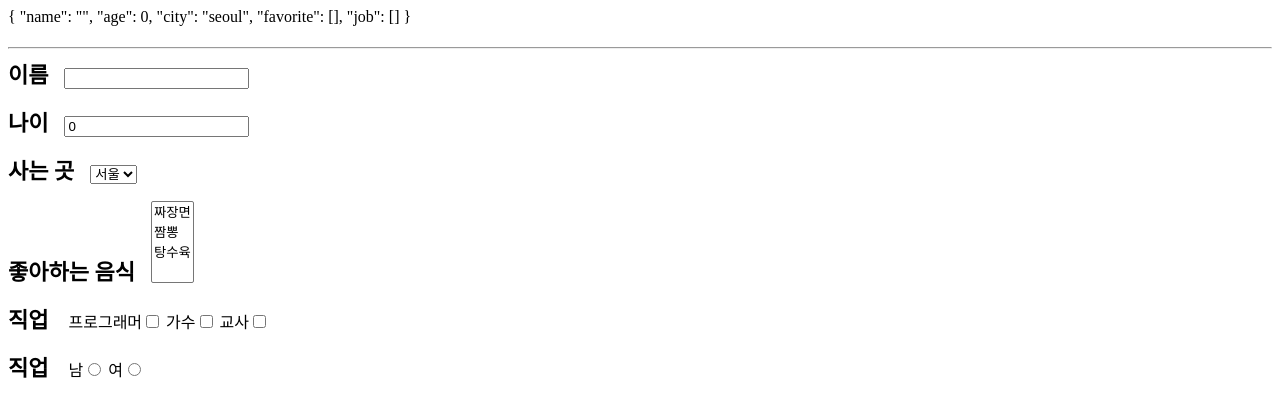
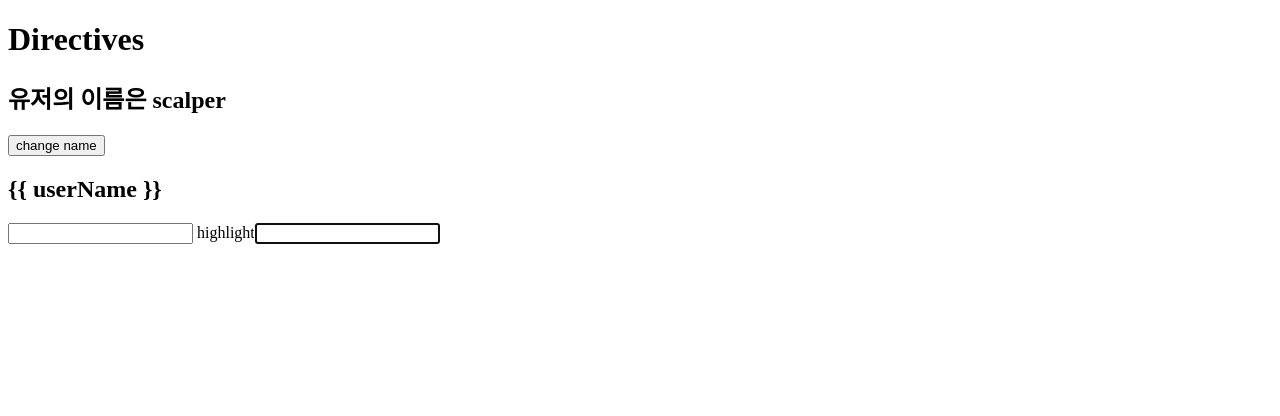
Before and after one commit to wangkodok/Vue-Study, a Vue app in the folder vue-intro/vue-practice/: page / in a window 1280 px wide. Shown: the top 416 px of the page. Built offline with nearby package versions, Linux system fonts and the light colour scheme.

Commit message:
chapter_35: directives

```diff
--- a/vue-intro/vue-practice/src/App.vue
+++ b/vue-intro/vue-practice/src/App.vue
@@ -1,63 +1,11 @@
 <template>
   <div>
-    {{ user }}
-    <h1>{{ user.name }}</h1>
-    <hr />
-    <form>
-      <div>
-        <label for="name">이름</label>
-        <input type="text" id="name" v-model="user.name" @input="setValue" />
-      </div>
-
-      <div>
-        <label for="age">나이</label>
-        <input type="number" id="age" v-model="user.age" />
-      </div>
-
-      <div>
-        <label for="city">사는 곳</label>
-        <select id="city" v-model="user.city">
-          <option value="seoul">서울</option>
-          <option value="daejeon">대전</option>
-          <option value="daegu">대구</option>
-          <option value="busan">부산</option>
-          <option value="gwangju">광주</option>
-        </select>
-      </div>
-
-      <div>
-        <label for="favorite-food">좋아하는 음식</label>
-        <select id="favorite-food" multiple v-model="user.favorite">
-          <option
-            v-for="option in foodOptions"
-            :value="option.code"
-            :key="option.code"
-          >
-            {{ option.label }}
-          </option>
-        </select>
-      </div>
-
-      <div>
-        <label for="job">직업</label>
-        프로그래머<input
-          type="checkbox"
-          value="programmer"
-          v-model="user.job"
-        />
-        가수<input type="checkbox" value="singer" v-model="user.job" />
-        교사<input type="checkbox" value="teacher" v-model="user.job" />
-      </div>
-
-      <div>
-        <label for="job">직업</label>
-        남<input type="radio" value="male" v-model="user.gender" /> 여<input
-          type="radio"
-          value="female"
-          v-model="user.gender"
-        />
-      </div>
-    </form>
+    <h1>Directives</h1>
+    <h2 v-once>유저의 이름은 {{ userName }}</h2>
+    <button @click="changeName">change name</button>
+    <h2 v-pre>{{ userName }}</h2>
+    <input v-focus type="text" />
+    highlight<input v-focus type="text" v-highlight />
   </div>
 </template>
 
@@ -66,36 +14,32 @@
   name: "App",
   data() {
     return {
-      foodOptions: [
-        { label: "짜장면", code: "JJ" },
-        { label: "짬뽕", code: "JB" },
-        { label: "탕수육", code: "TS" },
-      ],
-      user: {
-        name: "",
-        age: 0,
-        city: "seoul",
-        favorite: [],
-        job: [],
-      },
+      userName: "scalper",
     };
   },
+  directives: {
+    focus: {
+      mounted(el) {
+        el.focus();
+      },
+    },
+    highlight: {
+      mounted(el) {
+        console.log({ el });
+        el.oninput = () => {
+          el.style.backgroundColor = "salmon";
+          el.style.color = "#fff";
+        };
+      },
+    },
+  },
   methods: {
-    setValue(e) {
-      console.log(e.target.value);
-      this.user.name = e.target.value;
+    changeName() {
+      console.log("name change!!!");
+      this.userName = "code!!!";
     },
   },
 };
 </script>
 
-<style>
-label {
-  font-size: 22px;
-  font-weight: bold;
-  margin-right: 1rem;
-}
-div {
-  margin-bottom: 1rem;
-}
-</style>
+<style></style>
```
